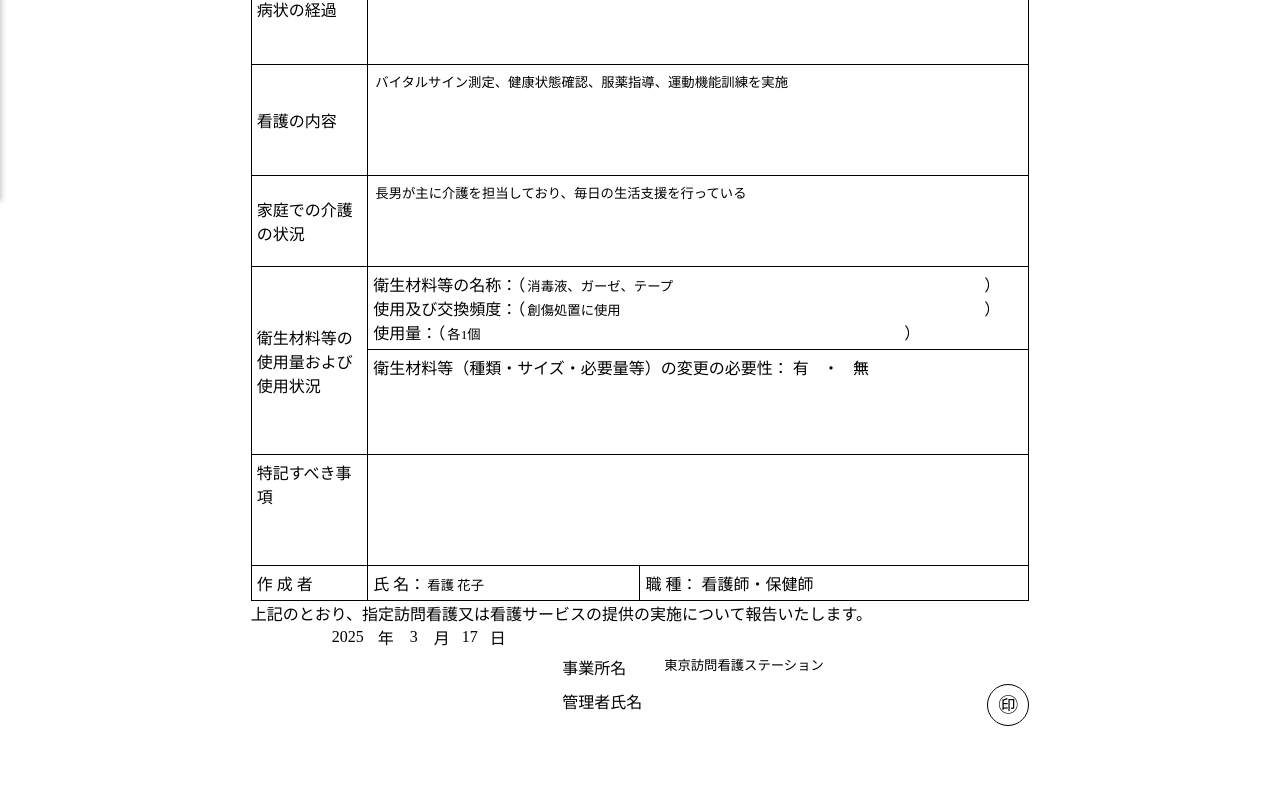
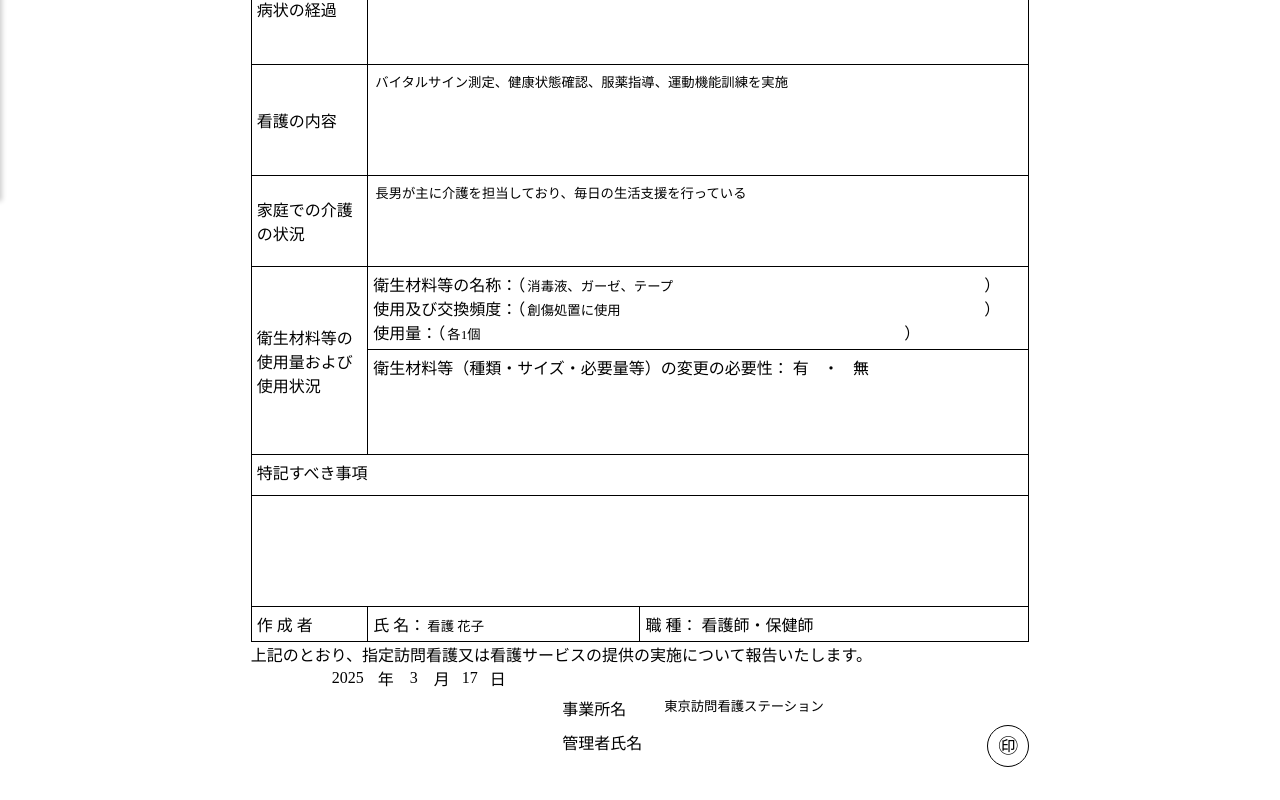
Before and after one commit to kazumasamatsumoto/document-create-pdf, an Angular app: page /nursing-report in a window 1280 px wide. Shown: the part 599-1399 px from the top of the page. Before the commit the page ends 1358 px from the top, so only its background shows below. Built offline with nearby package versions, Linux system fonts and the light colour scheme.

Commit message:
特記すべき事項

```diff
--- a/src/app/nursing-report-form/nursing-report-form.component.html
+++ b/src/app/nursing-report-form/nursing-report-form.component.html
@@ -336,8 +336,10 @@
           </td>
         </tr>
         <tr>
-          <td class="cell-height-30">特記すべき事項</td>
-          <td colspan="3" class="cell-height-100">
+          <td colspan="4" class="cell-height-30">特記すべき事項</td>
+        </tr>
+        <tr>
+          <td colspan="4" class="cell-height-100">
             <textarea
               formControlName="otherNotes"
               class="textarea-full"
```
